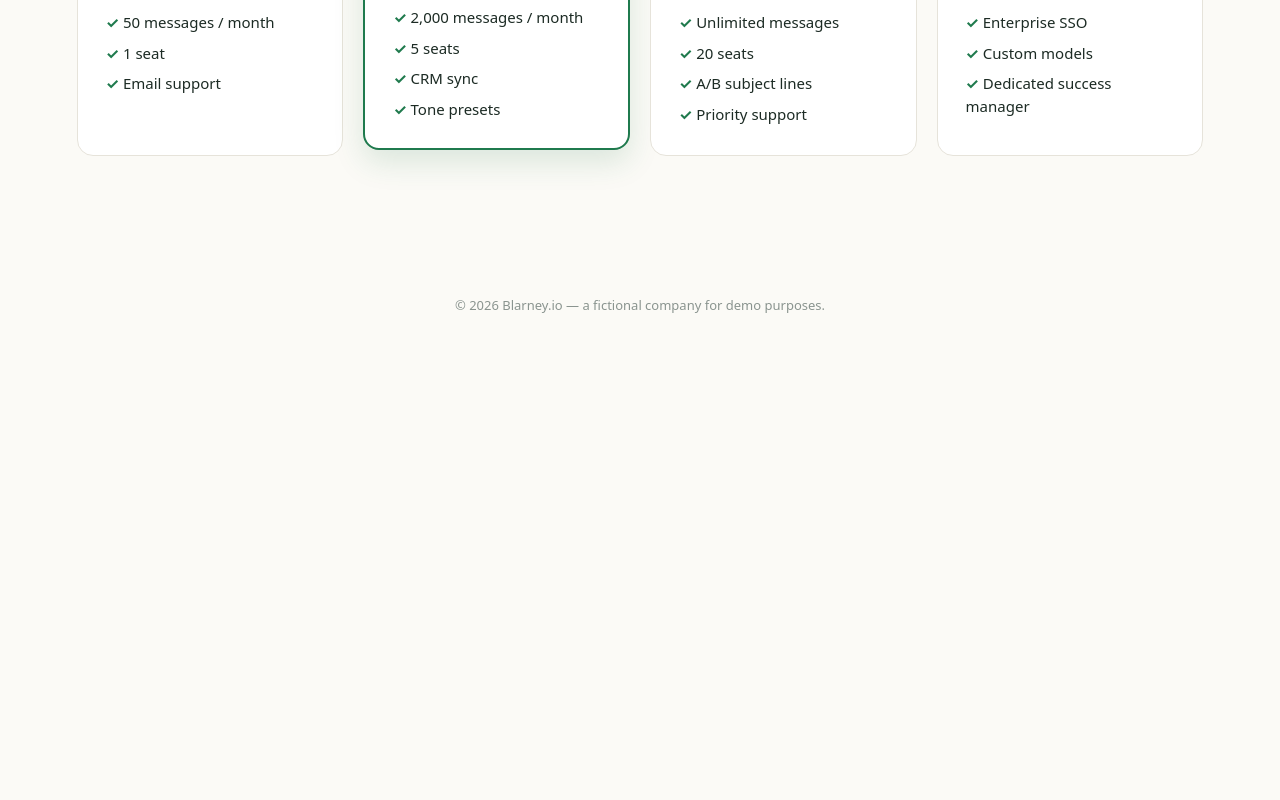
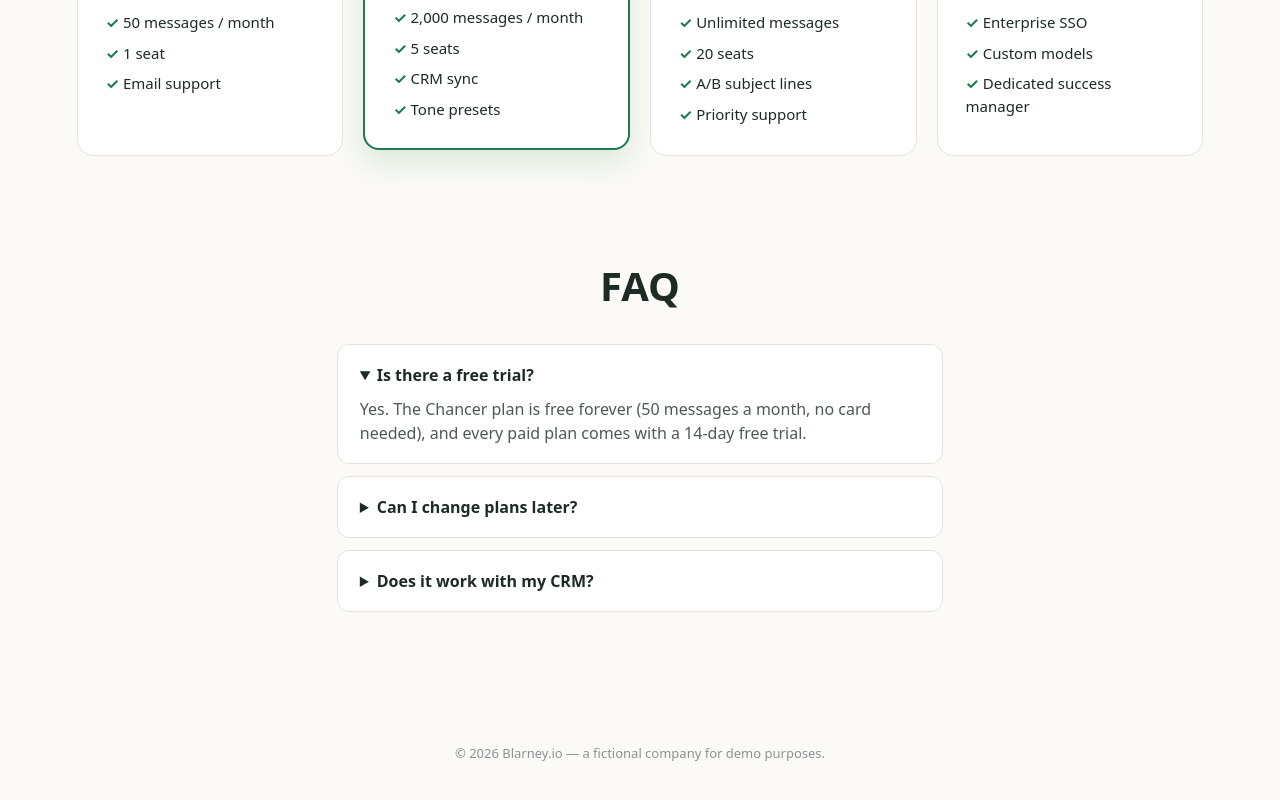
Before and after one commit to gjackirl/viktor-blarney-demo, a Next.js app: page / in a window 1280 px wide. Shown: the part 1034-1834 px from the top of the page. Before the commit the page ends 1390 px from the top, so only its background shows below. Built offline with nearby package versions, Linux system fonts and the light colour scheme.

Commit message:
Add FAQ section with free trial answer (from #blarney-feedback) (#5)
Co-authored-by: gjackirl <297957122+gjackirl@users.noreply.github.com>

```diff
--- a/app/globals.css
+++ b/app/globals.css
@@ -36,3 +36,8 @@ footer { text-align: center; padding: 40px; color: #8a948f; font-size: 13px; }
 .fb-panel button[type=submit] { background: #1f7a4d; color: #fff; border: 0; padding: 9px; border-radius: 8px; font-weight: 600; cursor: pointer; }
 .fb-panel button[type=submit]:disabled { opacity: .5; cursor: not-allowed; }
 .fb-thanks { color: #1f7a4d; font-weight: 600; }
+.faq { max-width: 760px; margin: 0 auto; padding: 0 6vw 80px; }
+.faq h2 { font-size: 40px; text-align: center; margin-bottom: 28px; }
+.faq details { background: #fff; border: 1px solid #e6e3da; border-radius: 12px; padding: 18px 22px; margin-bottom: 12px; }
+.faq summary { font-weight: 700; cursor: pointer; }
+.faq details p { margin-top: 10px; color: #4d5a53; }
--- a/app/page.js
+++ b/app/page.js
@@ -3,6 +3,12 @@ const tiers = [
   { name: "Charmer", price: "€49", per: "/month", highlight: true, features: ["2,000 messages / month", "5 seats", "CRM sync", "Tone presets"] },
   { name: "Full Blarney", price: "€199", per: "/month", features: ["Unlimited messages", "20 seats", "A/B subject lines", "Priority support"] },
   { name: "Kiss the Stone", price: "Talk to us", features: ["Enterprise SSO", "Custom models", "Dedicated success manager"] },
+];
+
+const faqs = [
+  { q: "Is there a free trial?", a: "Yes. The Chancer plan is free forever (50 messages a month, no card needed), and every paid plan comes with a 14-day free trial." },
+  { q: "Can I change plans later?", a: "Any time. Upgrade or downgrade from your account settings and we'll prorate the difference." },
+  { q: "Does it work with my CRM?", a: "Charmer and above sync with the major CRMs, so every message lands where your team expects it." },
 ];
 
 export default function Home() {
@@ -42,6 +48,16 @@ export default function Home() {
         </div>
       </section>
 
+      <section id="faq" className="faq">
+        <h2>FAQ</h2>
+        {faqs.map((f) => (
+          <details key={f.q} open={f.q === faqs[0].q}>
+            <summary>{f.q}</summary>
+            <p>{f.a}</p>
+          </details>
+        ))}
+      </section>
+
       <footer>© 2026 Blarney.io — a fictional company for demo purposes.</footer>
     </main>
   );
```
